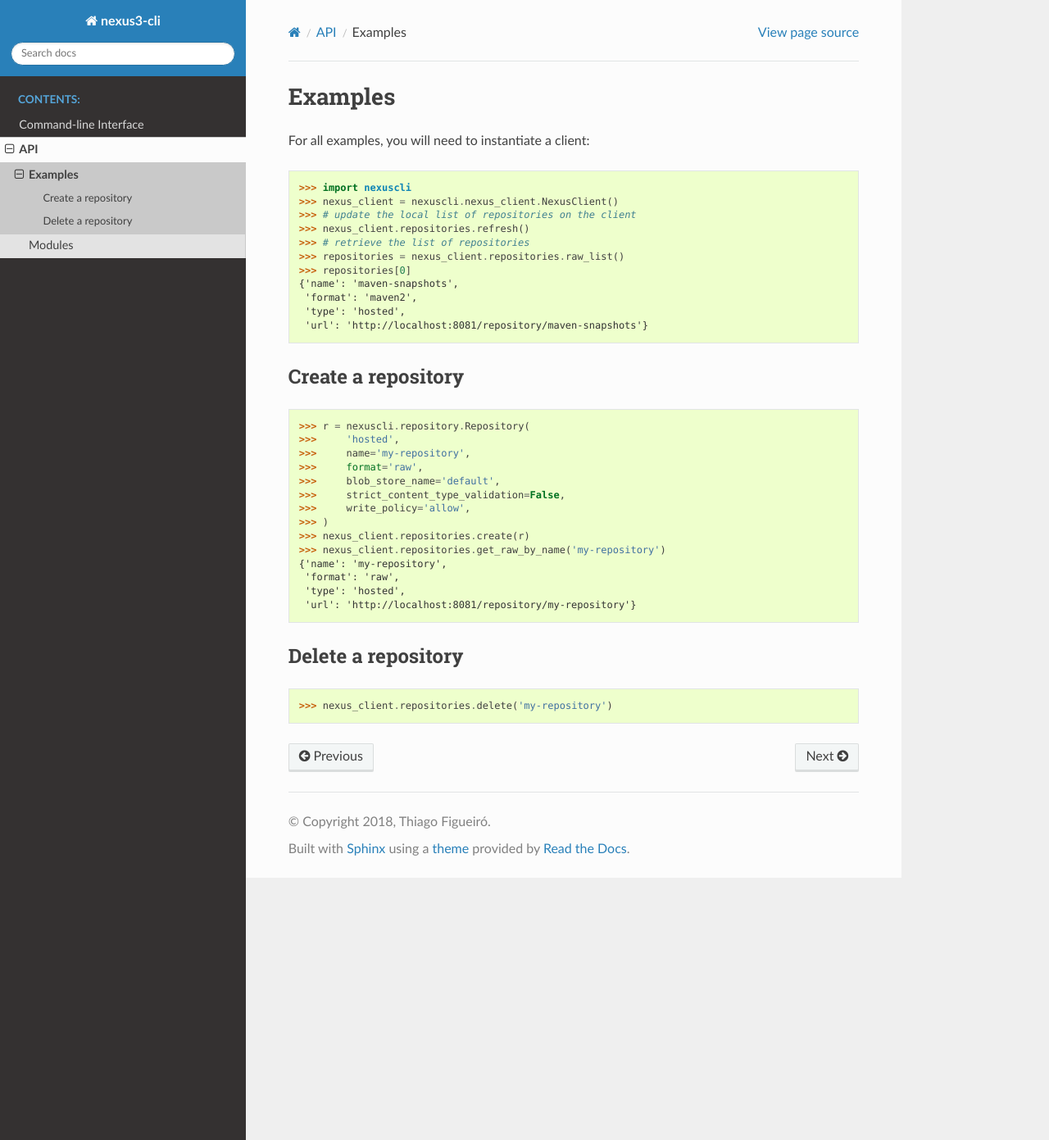
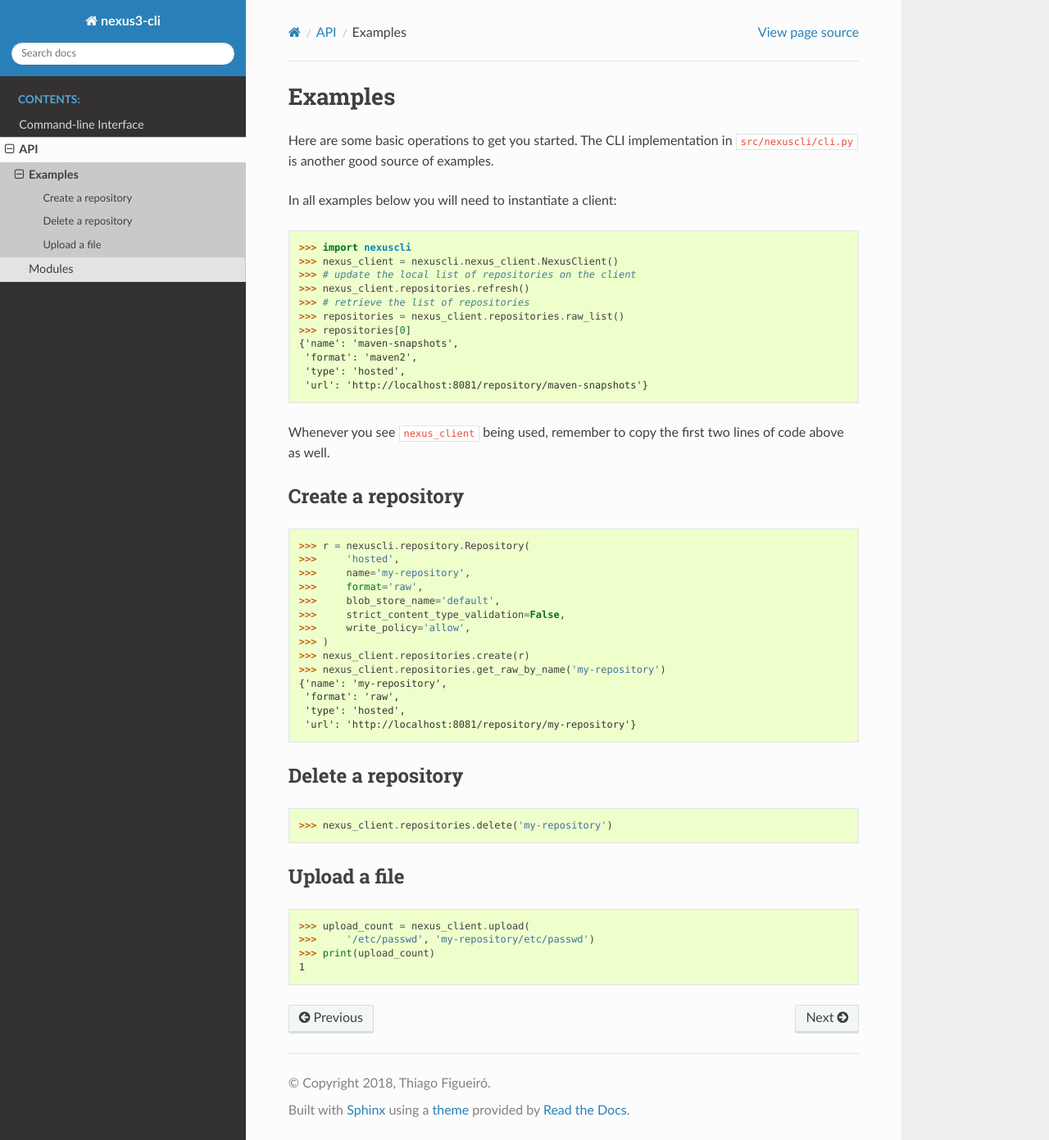
Before and after one commit to thiagofigueiro/nexus3-cli, a Sphinx documentation site: the page built from docs/api/examples.rst, in a window 1280 px wide and 1391 px high. Shown: the whole window at 82% size. Built offline with Sphinx 7.4.7 and the Read the Docs theme 2.0.0, drawn with Linux system fonts in a browser that asks for light colours.

Commit message:
doc: api example upload file

```diff
--- a/docs/api/examples.rst
+++ b/docs/api/examples.rst
@@ -1,7 +1,10 @@
 Examples
 --------
 
-For all examples, you will need to instantiate a client:
+Here are some basic operations to get you started. The CLI implementation in
+``src/nexuscli/cli.py`` is another good source of examples.
+
+In all examples below you will need to instantiate a client:
 
 >>> import nexuscli
 >>> nexus_client = nexuscli.nexus_client.NexusClient()
@@ -15,6 +18,8 @@ For all examples, you will need to instantiate a client:
  'type': 'hosted',
  'url': 'http://localhost:8081/repository/maven-snapshots'}
 
+Whenever you see ``nexus_client`` being used, remember to copy the first two
+lines of code above as well.
 
 Create a repository
 ^^^^^^^^^^^^^^^^^^^
@@ -39,3 +44,12 @@ Delete a repository
 ^^^^^^^^^^^^^^^^^^^
 
 >>> nexus_client.repositories.delete('my-repository')
+
+
+Upload a file
+^^^^^^^^^^^^^
+
+>>> upload_count = nexus_client.upload(
+>>>     '/etc/passwd', 'my-repository/etc/passwd')
+>>> print(upload_count)
+1
```
Also changed, not shown: 1 other file.
